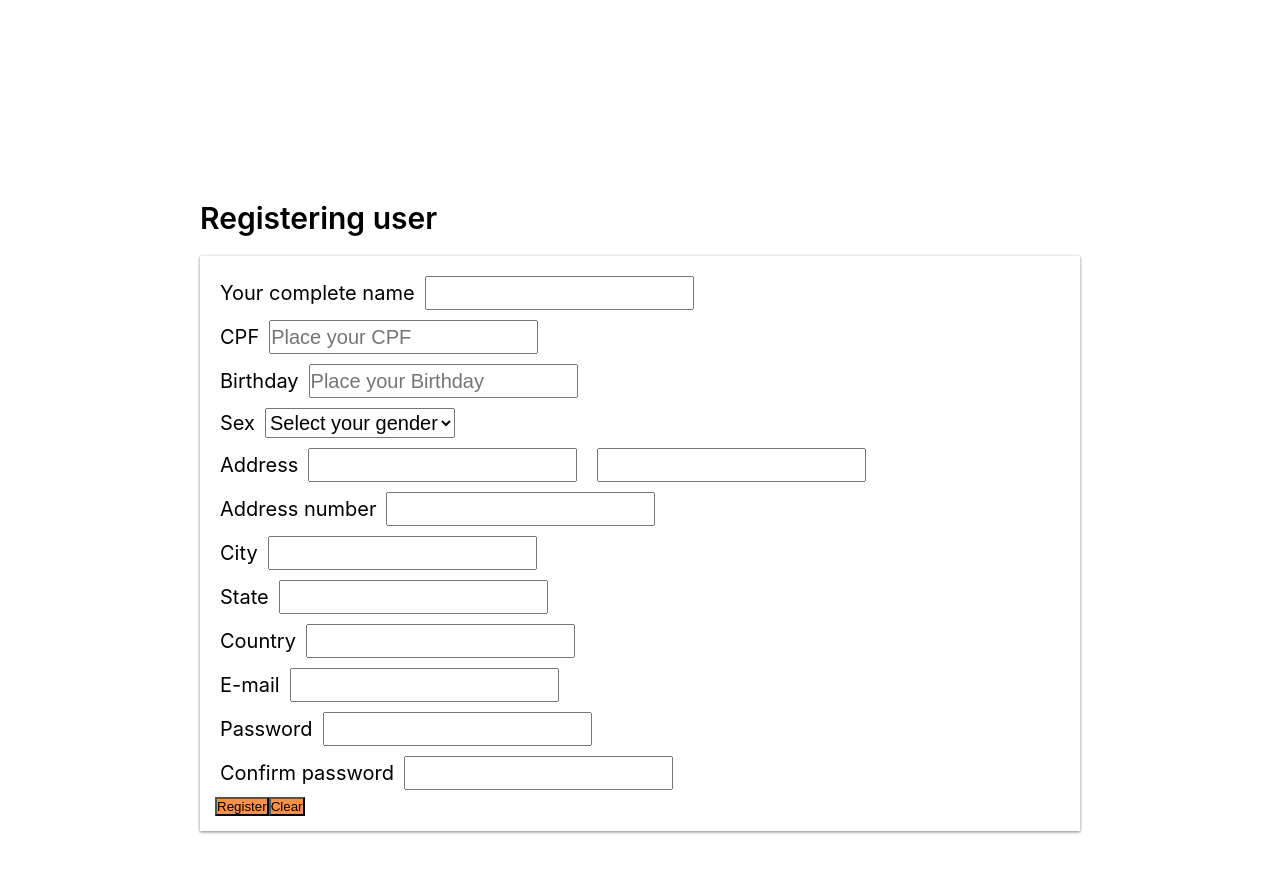
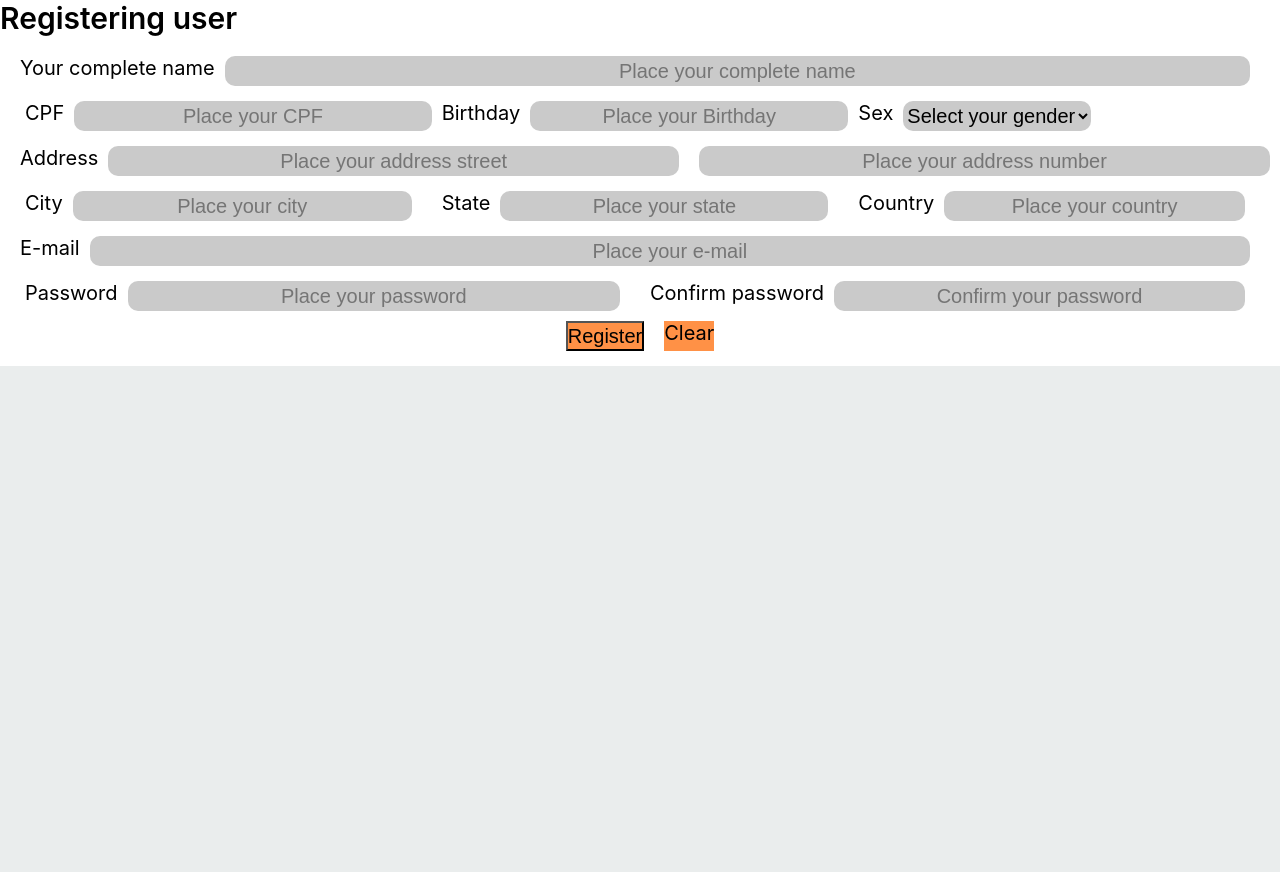
Before and after one commit to nagaoka-thiago/amazon-clone-frontend, a React (Create React App) app: page /register in a window 1280 px wide. Shown: the top 872 px of the page. After the commit the page ends 800 px from the top, so only its background shows below. Built offline with nearby package versions, Linux system fonts and the light colour scheme.

Commit message:
Add user functionality to RegisterUser.

```diff
--- a/src/Login.js
+++ b/src/Login.js
@@ -99,9 +99,7 @@ const FormText = styled.input`
     font-size: 20px;
     text-align: center;
     border-radius: 10px;
-    outline: none;
     background-color: rgb(202, 202, 202);
-    outline: none;
     border: none;
 
 `
--- a/src/RegisterUser.js
+++ b/src/RegisterUser.js
@@ -1,68 +1,133 @@
-import React from 'react'
+import React, { useState } from 'react'
 import styled from 'styled-components'
 import NumberFormat from 'react-number-format'
+import { useHistory } from 'react-router-dom'
+
+const axios = require('axios')
 
 function RegisterUser() {
+    const history = useHistory()
+    const [cpf, setCpf] = useState('')
+    const [name, setName] = useState('')
+    const [birthday, setBirthday] = useState('')
+    const [sex, setSex] = useState('')
+    const [address, setAddress] = useState('')
+    const [number, setNumber] = useState('')
+    const [city, setCity] = useState('')
+    const [state, setState] = useState('')
+    const [country, setCountry] = useState('')
+    const [email, setEmail] = useState('')
+    const [password, setPassword] = useState('')
+    const [confPass, setConfPass] = useState('')
+
+    const changeDateFormat = (e) => {
+        const reg = /(?<day>\d\d)\/(?<month>\d\d)\/(?<year>\d\d\d\d)/ //catches the day, month and the year of the text
+        const ex = reg.exec(e.formattedValue)
+        return ex && ex.groups.year + "-" + ex.groups.month + "-" + ex.groups.day
+    }
+
+    const addUser = () => {
+        if(cpf === null) alert('Type your CPF!')
+        else if(name === null) alert('Type your name!')
+        else if(birthday === null) alert('Type your birthday!')
+        else if(sex === " ") alert('Select your gender!')
+        else if(address === null) alert('Type your address!')
+        else if(number === null) alert('Type your address number!')
+        else if(city === null) alert('Type your city!')
+        else if(state === null) alert('Type your state!')
+        else if(country === null) alert('Type your country!')
+        else if(email === null) alert('Type your e-mail!')
+        else if(password === null) alert('Type a password!')
+        else if(confPass === null) alert('Confirm your password!')
+        else if(password !== confPass) alert('Typed password does not match with your confirmed password!')
+        else {
+            axios.post('/users/add/', {
+                cpf,
+                name,
+                birthday,
+                sex,
+                address,
+                number,
+                city,
+                state,
+                country,
+                email,
+                password
+            }).then(function(response) {
+                const newUser = response.data
+                if(newUser !== null && newUser !== undefined) {
+                    alert(`User ${name} registered successfully!`)
+                    history.goBack()
+                }
+                else alert(`User ${name} could not be registered, verify if you have already registered with this CPF: ${cpf}`)
+            }).catch(function(error) {
+                alert(`User ${name} could not be registered, verify if you have already registered with this CPF: ${cpf}`)
+            })
+        }
+    }
+
     return (
         <Container>
             <Title>Registering user</Title>
             <FormContainer>
                 <FormField>
                     <FormLabel>Your complete name</FormLabel>
-                    <FormTextField type="text" />
+                    <FormTextField type="text" onChange={ (e) => setName(e.target.value) } placeholder="Place your complete name" />
                 </FormField>
                 <FormField>
+                    <FormField>
                         <FormLabel>CPF</FormLabel>
-                    <NumberFormat format="###.###.###-##" mask="_" placeholder="Place your CPF" />
+                        <NumberFormat format="###.###.###-##" mask="_" onValueChange={ (e) => setCpf(e.value) } placeholder="Place your CPF" />
                     </FormField>
                     <FormField>
                         <FormLabel>Birthday</FormLabel>
-                    <NumberFormat format="##/##/####" mask="_" placeholder="Place your Birthday" />
+                        <NumberFormat format="##/##/####" mask="_" onValueChange={ (e) => setBirthday(changeDateFormat(e)) } placeholder="Place your Birthday" />
                     </FormField>
                     <FormField>
                         <FormLabel>Sex</FormLabel>
-                    <FormSelect>
+                        <FormSelect onChange={ (e) => setSex(e.target.value) }>
                             <option value=" ">Select your gender</option>
                             <option value="M">Male</option>
                             <option value="F">Female</option>
                             <option value="O">Others</option>
                         </FormSelect>
                     </FormField>
+                </FormField>
                 <FormField>
                     <FormLabel>Address</FormLabel>
-                    <FormTextField type="text" />
-                    <FormTextField type="text" />
+                    <FormTextField type="text" onChange={ (e) => setAddress(e.target.value) } placeholder="Place your address street" />
+                    <NumberFormat onValueChange={ (e) => setNumber(e.value) } placeholder="Place your address number" />
                 </FormField>
                 <FormField>
-                    <FormLabel>Address number</FormLabel>
-                    <FormTextField type="text" />
-                </FormField>
                     <FormField>
                         <FormLabel>City</FormLabel>
-                    <FormTextField type="text" />
+                        <FormTextField type="text" onChange={ (e) => setCity(e.target.value) } placeholder="Place your city" />
                     </FormField>
                     <FormField>
                         <FormLabel>State</FormLabel>
-                    <FormTextField type="text" />
+                        <FormTextField type="text" onChange={ (e) => setState(e.target.value) } placeholder="Place your state" />
                     </FormField>
                     <FormField>
                         <FormLabel>Country</FormLabel>
-                    <FormTextField type="text" />
+                        <FormTextField type="text" onChange={ (e) => setCountry(e.target.value) } placeholder="Place your country" />
+                    </FormField>
                 </FormField>
                 <FormField>
                     <FormLabel>E-mail</FormLabel>
-                    <FormTextField type="email" />
+                    <FormTextField type="email" onChange={ (e) => setEmail(e.target.value) } placeholder="Place your e-mail" />
                 </FormField>
                 <FormField>
+                    <FormField>
                         <FormLabel>Password</FormLabel>
-                    <FormTextField type="password" />
+                        <FormTextField type="password" onChange={ (e) => setPassword(e.target.value) } placeholder="Place your password" />
                     </FormField>
                     <FormField>
                         <FormLabel>Confirm password</FormLabel>
-                    <FormTextField type="password" />
+                        <FormTextField type="password" onChange={ (e) => setConfPass(e.target.value) } placeholder="Confirm your password" />
+                    </FormField>
                 </FormField>
                 <FormActionSection>
-                    <FormRegisterButton>Register</FormRegisterButton>
+                    <FormRegisterButton onClick={ addUser }>Register</FormRegisterButton>
                     <FormClearButton>Clear</FormClearButton>
                 </FormActionSection>
             </FormContainer>
@@ -73,10 +138,7 @@ function RegisterUser() {
 export default RegisterUser
 
 const Container = styled.div`
-    display: flex;
-    flex-direction: column;
     background-color: white;
-    padding: 200px;
 `
 
 const Title = styled.span`
@@ -86,15 +148,22 @@ const Title = styled.span`
 `
 
 const FormContainer = styled.div`
-    box-shadow: 0 1px 3px gray;
     padding: 15px;
 `
 
 const FormField = styled.div`
+    display: flex;
     padding: 5px;
+    width: 100%;
     input[type=text] {
         font-size: 20px;
         height: 30px;
+        outline: none;
+        border: 0;
+        text-align: center;
+        border-radius: 10px;
+        background-color: rgb(202, 202, 202);
+        flex: 1;
     }
 `
 
@@ -108,26 +177,43 @@ const FormTextField = styled.input`
     height: 30px;
     margin-right: 20px;
     outline: none;
-
+    border: 0;
+    text-align: center;
+    border-radius: 10px;
+    background-color: rgb(202, 202, 202);
+    flex: 1;
 `
 
 const FormSelect = styled.select`
     font-size: 20px;
     height: 30px;
+    outline: none;
+    border: 0;
+    text-align: center;
+    border-radius: 10px;
+    background-color: rgb(202, 202, 202);
 `
 
-const FormActionSection = styled.div``
+const FormActionSection = styled.div`
+    display: flex;
+    justify-content: center;
+`
 
 const FormRegisterButton = styled.button`
     background-color: rgb(255, 145, 70);
+    margin-right: 20px;
+    font-size: 20px;
+    height: 30px;
     :hover {
         background-color: rgb(221, 88, 0);
         cursor: pointer;
     }
 `
 
-const FormClearButton = styled.button`
+const FormClearButton = styled.div`
     background-color: rgb(255, 145, 70);
+    font-size: 20px;
+    height: 30px;
     :hover {
         background-color: rgb(221, 88, 0);
         cursor: pointer;
```
Also changed, not shown: 1 other file (tests, documents, lock files or other folders). Lines whose indentation alone changed are shown as unchanged.
